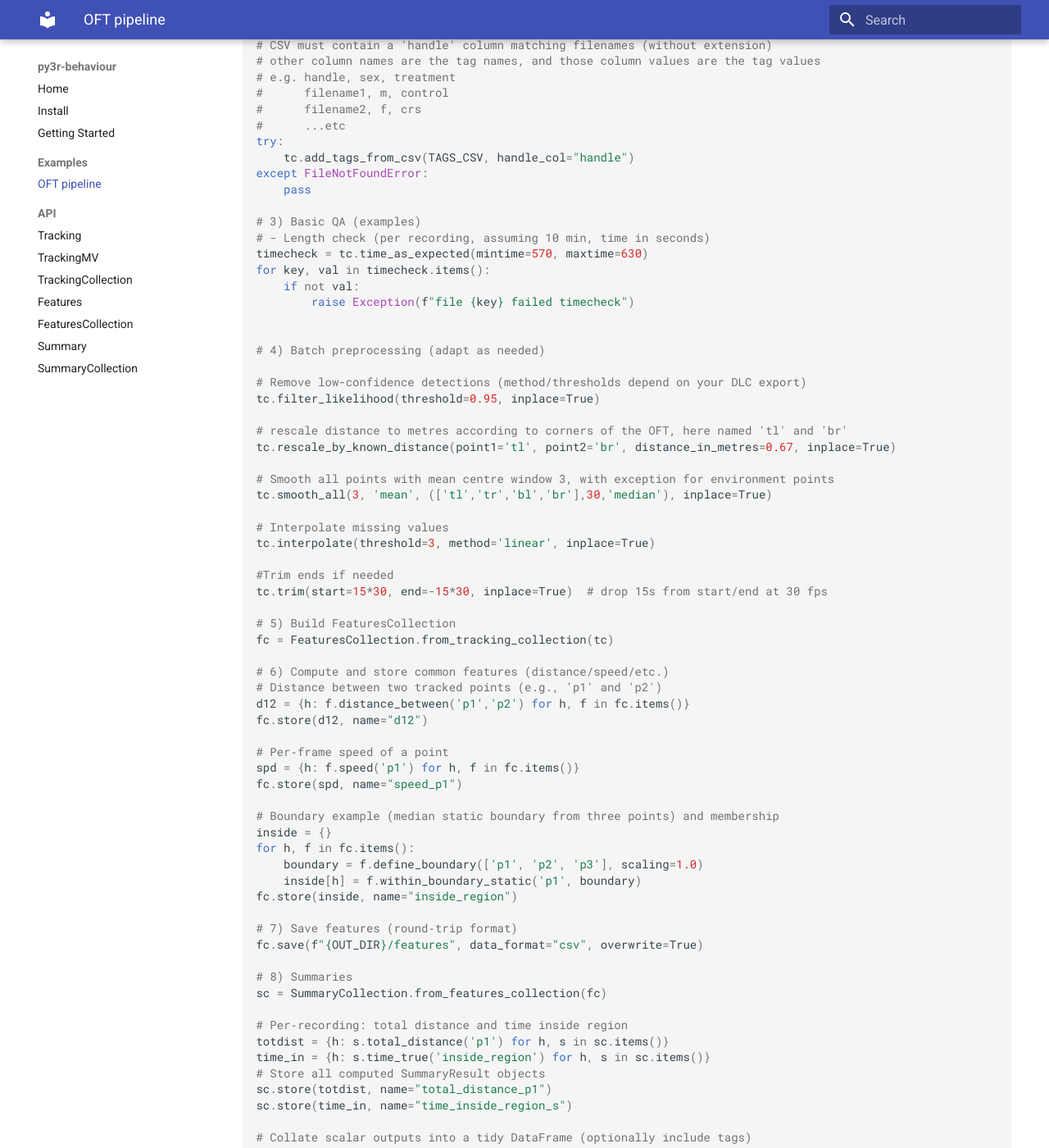
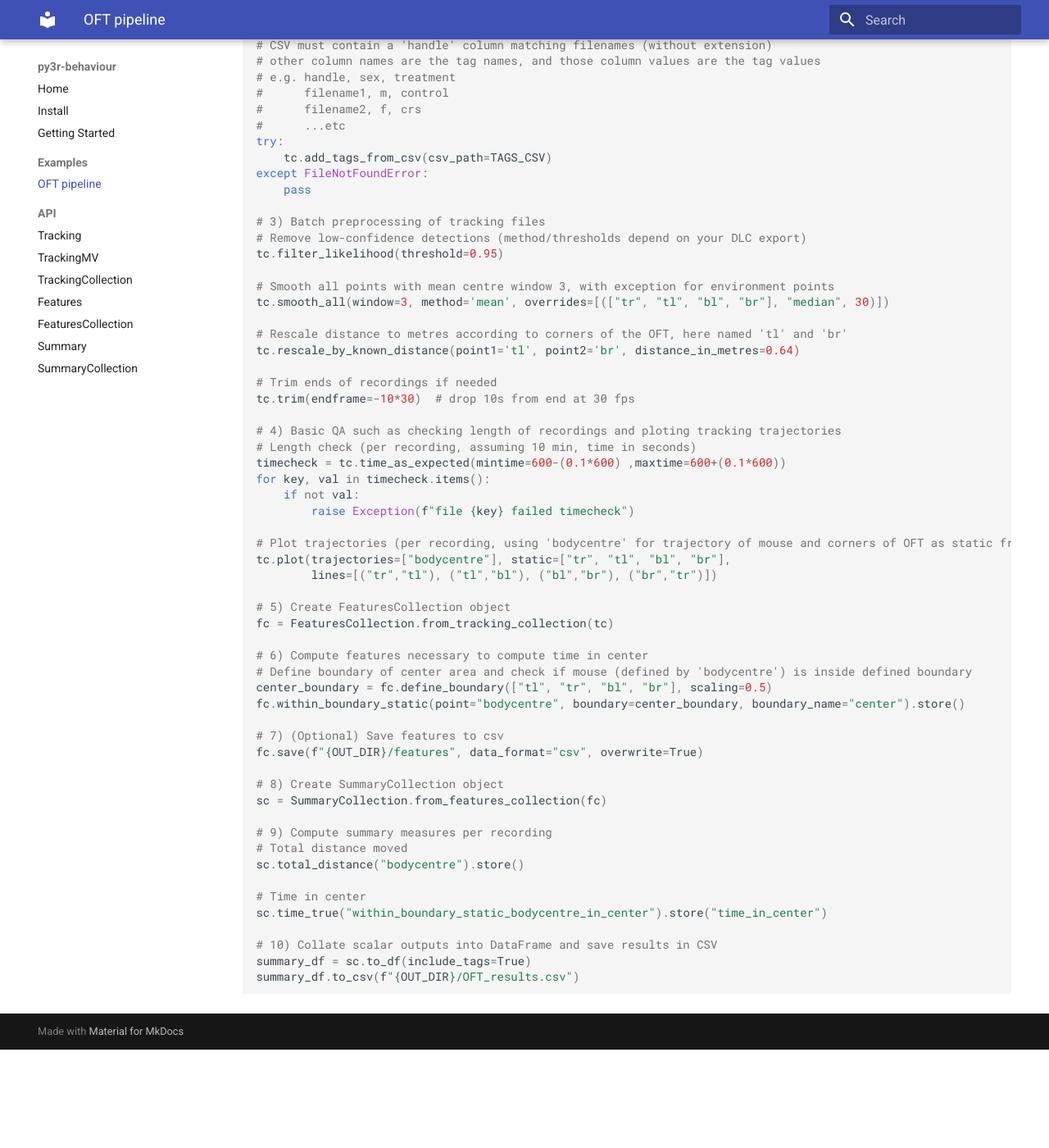
Before and after one commit to ETHZ-INS/py3r_behaviour, an MkDocs documentation site: the page built from docs/examples/oft_pipeline.md, in a window 1280 px wide and 1400 px high, scrolled down 448 px. Shown: the whole window at 82% size. Built offline with MkDocs 1.6.1 and Material for MkDocs 9.7.7, drawn with Linux system fonts in a browser that asks for light colours; after the commit the page ends 1728 px from its top, so only the background shows below that; some of the changed text lies outside the part shown.

Commit message:
Updating OFT pipeline example in docs

````diff
--- a/docs/examples/oft_pipeline.md
+++ b/docs/examples/oft_pipeline.md
@@ -1,4 +1,4 @@
-End‑to‑end example using folder‑based loaders, batch preprocessing, feature generation, and summary export. Paths are illustrative; adapt to your environment.
+End‑to‑end example computing "distance moved" and "time in center" using folder‑based loaders, batch preprocessing, feature generation, and summary export. Paths are illustrative; adapt to your environment.
 
 ```python
 # 1) Load a dataset of single‑view DLC CSVs into a TrackingCollection
@@ -6,11 +6,11 @@ from py3r.behaviour.tracking.tracking_collection import TrackingCollection
 from py3r.behaviour.features.features_collection import FeaturesCollection
 from py3r.behaviour.summary.summary_collection import SummaryCollection
 
-DATA_DIR = "/data/recordings"            # e.g. contains S1.csv, S2.csv, ...
+DATA_DIR = "/data/recordings"            # e.g. contains OFT_id1.csv, OFT_id2.csv, ...
 TAGS_CSV = "/data/tags.csv"              # optional, with columns: handle, treatment, genotype, ...
-OUT_DIR  = "/outputs"                    # where to save artefacts
+OUT_DIR  = "/outputs"                    # where to save summary outputs
 
-tc = TrackingCollection.from_dlc_folder(DATA_DIR, fps=30)
+tc = TrackingCollection.from_dlc_folder(folder_path=DATA_DIR, fps=30)
 
 # 2) (Optional) Add tags from a CSV for grouping/analysis
 # CSV must contain a 'handle' column matching filenames (without extension)
@@ -20,71 +20,56 @@ tc = TrackingCollection.from_dlc_folder(DATA_DIR, fps=30)
 #      filename2, f, crs
 #      ...etc
 try:
-    tc.add_tags_from_csv(TAGS_CSV, handle_col="handle")
+    tc.add_tags_from_csv(csv_path=TAGS_CSV)
 except FileNotFoundError:
     pass
 
-# 3) Basic QA (examples)
-# - Length check (per recording, assuming 10 min, time in seconds)
-timecheck = tc.time_as_expected(mintime=570, maxtime=630)
+# 3) Batch preprocessing of tracking files
+# Remove low-confidence detections (method/thresholds depend on your DLC export)
+tc.filter_likelihood(threshold=0.95)
+
+# Smooth all points with mean centre window 3, with exception for environment points
+tc.smooth_all(window=3, method='mean', overrides=[(["tr", "tl", "bl", "br"], "median", 30)])
+
+# Rescale distance to metres according to corners of the OFT, here named 'tl' and 'br'
+tc.rescale_by_known_distance(point1='tl', point2='br', distance_in_metres=0.64)
+
+# Trim ends of recordings if needed
+tc.trim(endframe=-10*30)  # drop 10s from end at 30 fps
+
+# 4) Basic QA such as checking length of recordings and ploting tracking trajectories
+# Length check (per recording, assuming 10 min, time in seconds)
+timecheck = tc.time_as_expected(mintime=600-(0.1*600) ,maxtime=600+(0.1*600))
 for key, val in timecheck.items():
     if not val:
         raise Exception(f"file {key} failed timecheck")
 
+# Plot trajectories (per recording, using 'bodycentre' for trajectory of mouse and corners of OFT as static frame)
+tc.plot(trajectories=["bodycentre"], static=["tr", "tl", "bl", "br"],
+        lines=[("tr","tl"), ("tl","bl"), ("bl","br"), ("br","tr")])
 
-# 4) Batch preprocessing (adapt as needed)
-
-# Remove low-confidence detections (method/thresholds depend on your DLC export)
-tc.filter_likelihood(threshold=0.95, inplace=True)
-
-# rescale distance to metres according to corners of the OFT, here named 'tl' and 'br'
-tc.rescale_by_known_distance(point1='tl', point2='br', distance_in_metres=0.67, inplace=True)
-
-# Smooth all points with mean centre window 3, with exception for environment points
-tc.smooth_all(3, 'mean', (['tl','tr','bl','br'],30,'median'), inplace=True)
-
-# Interpolate missing values
-tc.interpolate(threshold=3, method='linear', inplace=True)
-
-#Trim ends if needed
-tc.trim(start=15*30, end=-15*30, inplace=True)  # drop 15s from start/end at 30 fps
-
-# 5) Build FeaturesCollection
+# 5) Create FeaturesCollection object
 fc = FeaturesCollection.from_tracking_collection(tc)
 
-# 6) Compute and store common features (distance/speed/etc.)
-# Distance between two tracked points (e.g., 'p1' and 'p2')
-d12 = {h: f.distance_between('p1','p2') for h, f in fc.items()}
-fc.store(d12, name="d12")
+# 6) Compute features necessary to compute time in center
+# Define boundary of center area and check if mouse (defined by 'bodycentre') is inside defined boundary
+center_boundary = fc.define_boundary(["tl", "tr", "bl", "br"], scaling=0.5)
+fc.within_boundary_static(point="bodycentre", boundary=center_boundary, boundary_name="center").store()
 
-# Per‑frame speed of a point
-spd = {h: f.speed('p1') for h, f in fc.items()}
-fc.store(spd, name="speed_p1")
-
-# Boundary example (median static boundary from three points) and membership
-inside = {}
-for h, f in fc.items():
-    boundary = f.define_boundary(['p1', 'p2', 'p3'], scaling=1.0)
-    inside[h] = f.within_boundary_static('p1', boundary)
-fc.store(inside, name="inside_region")
-
-# 7) Save features (round‑trip format)
+# 7) (Optional) Save features to csv
 fc.save(f"{OUT_DIR}/features", data_format="csv", overwrite=True)
 
-# 8) Summaries
+# 8) Create SummaryCollection object
 sc = SummaryCollection.from_features_collection(fc)
 
-# Per‑recording: total distance and time inside region
-totdist = {h: s.total_distance('p1') for h, s in sc.items()}
-time_in = {h: s.time_true('inside_region') for h, s in sc.items()}
-# Store all computed SummaryResult objects
-sc.store(totdist, name="total_distance_p1")
-sc.store(time_in, name="time_inside_region_s")
+# 9) Compute summary measures per recording
+# Total distance moved
+sc.total_distance("bodycentre").store()
 
-# Collate scalar outputs into a tidy DataFrame (optionally include tags)
+# Time in center
+sc.time_true("within_boundary_static_bodycentre_in_center").store("time_in_center")
+
+# 10) Collate scalar outputs into DataFrame and save results in CSV
 summary_df = sc.to_df(include_tags=True)
-print(summary_df.head())
-
-# 9) Save summaries (round‑trip format)
-sc.save(f"{OUT_DIR}/summaries", data_format="csv", overwrite=True)
+summary_df.to_csv(f"{OUT_DIR}/OFT_results.csv")
 ```
````
